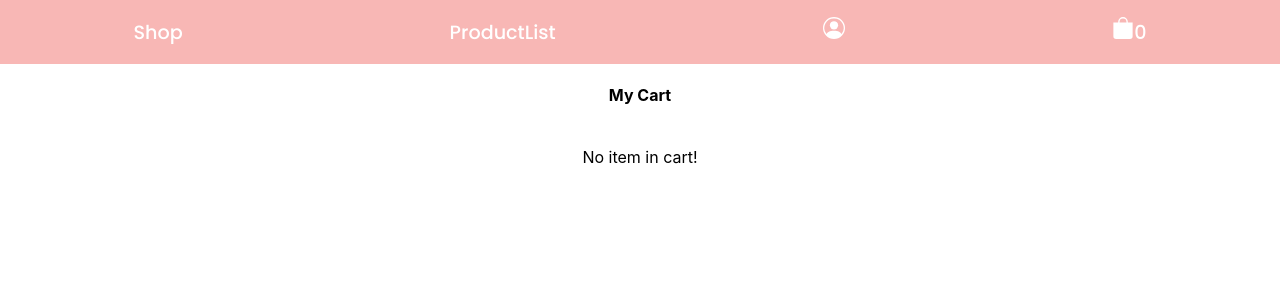
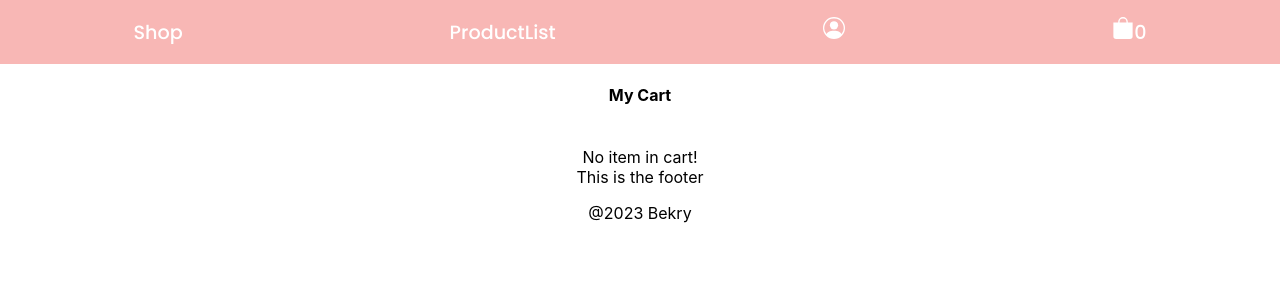
Before and after one commit to kakaingalu/Bekry-Ecommerce, a React (Create React App) app in the folder bekry/: page /cart in a window 1280 px wide. Shown: the top 300 px of the page. Built offline with nearby package versions, Linux system fonts and the light colour scheme; data requests are answered from the project's data file.

Commit message:
created footer

```diff
--- a/bekry/src/components/Cart/Cart.js
+++ b/bekry/src/components/Cart/Cart.js
@@ -1,6 +1,7 @@
 import React from "react";
 import withContext from "../../withContext";
 import CartItem from "./CartItem";
+import Footer from "../Footer/Footer";
 
 const Cart = props => {
   const { cart } = props.context;
@@ -48,6 +49,7 @@ const Cart = props => {
           </div>
         )}
       </div>
+      <Footer />
     </>
   );
 };
--- /dev/null
+++ b/bekry/src/components/Footer/Footer.js
@@ -0,0 +1,14 @@
+import React from "react";
+
+function Footer() {
+    return (
+        <React.Fragment>
+            <div>
+                This is the footer
+                <p>@2023 Bekry </p>
+            </div>
+        </React.Fragment>
+    );
+}
+
+export default Footer;
--- a/bekry/src/components/Login/Login.js
+++ b/bekry/src/components/Login/Login.js
@@ -2,6 +2,7 @@ import React, { useState } from 'react';
 //import './Login.css';
 import PropTypes from 'prop-types';
 import { useNavigate } from "react-router-dom";
+import Footer from '../Footer/Footer';
 
 async function loginUser(credentials) {
   return fetch('http://localhost:8080/login', {
@@ -28,6 +29,7 @@ export default function Login({ setToken }) {
     setToken(token);
   }
   return(
+    <>
       <div className="login-wrapper">
         <h1>Please Log In</h1>
         <form onSubmit={handleSubmit}>
@@ -49,6 +51,8 @@ export default function Login({ setToken }) {
 
         </form>
       </div>
+      <Footer />
+    </>
   )
 }
 
--- a/bekry/src/components/Products/ProductList.js
+++ b/bekry/src/components/Products/ProductList.js
@@ -2,6 +2,7 @@ import React from 'react';
 import './Products.css'
 import ProductItem from './ProductItem';
 import withContext from '../../withContext';
+import Footer from '../Footer/Footer';
 // import HeaderImg from '../../Assets/headerImg1.jpg';
 
 
@@ -40,6 +41,7 @@ const ProductList = props => {
                     }
                 </div>
             </div>
+            <Footer />
         </>
     );
 };
--- a/bekry/src/components/addProduct/addProduct.js
+++ b/bekry/src/components/addProduct/addProduct.js
@@ -2,6 +2,7 @@ import React, { useState } from "react";
 import { useNavigate } from "react-router-dom";
 import axios from 'axios';
 import withContext from '../../withContext';
+import Footer from "../Footer/Footer";
 
 const initState = {
   name: "",
@@ -136,6 +137,7 @@ function AddProduct(props) {
           </div>
         </div>
       </form>
+      <Footer />
     </>
   );
 }
```
Lines whose indentation alone changed are shown as unchanged.
